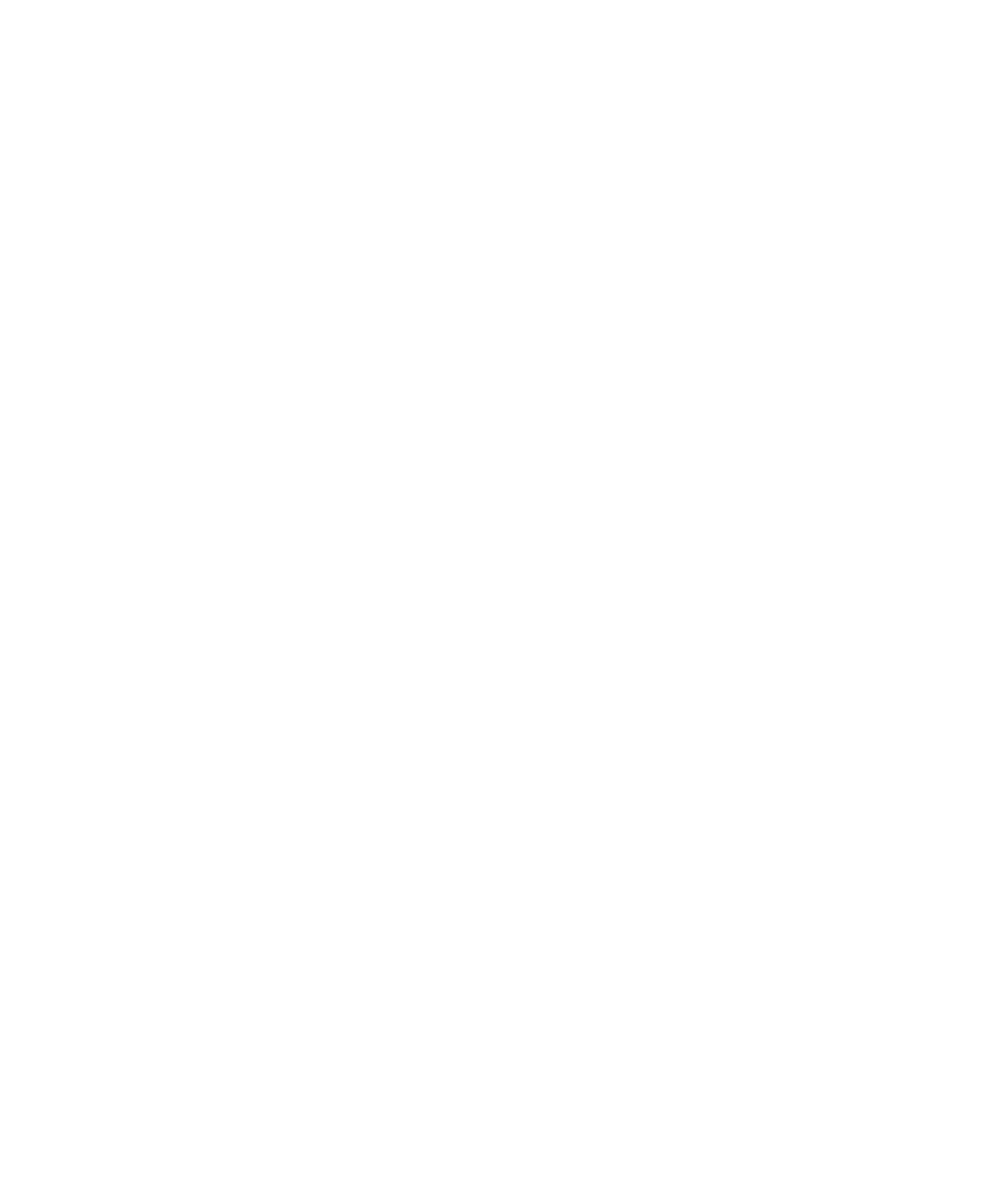
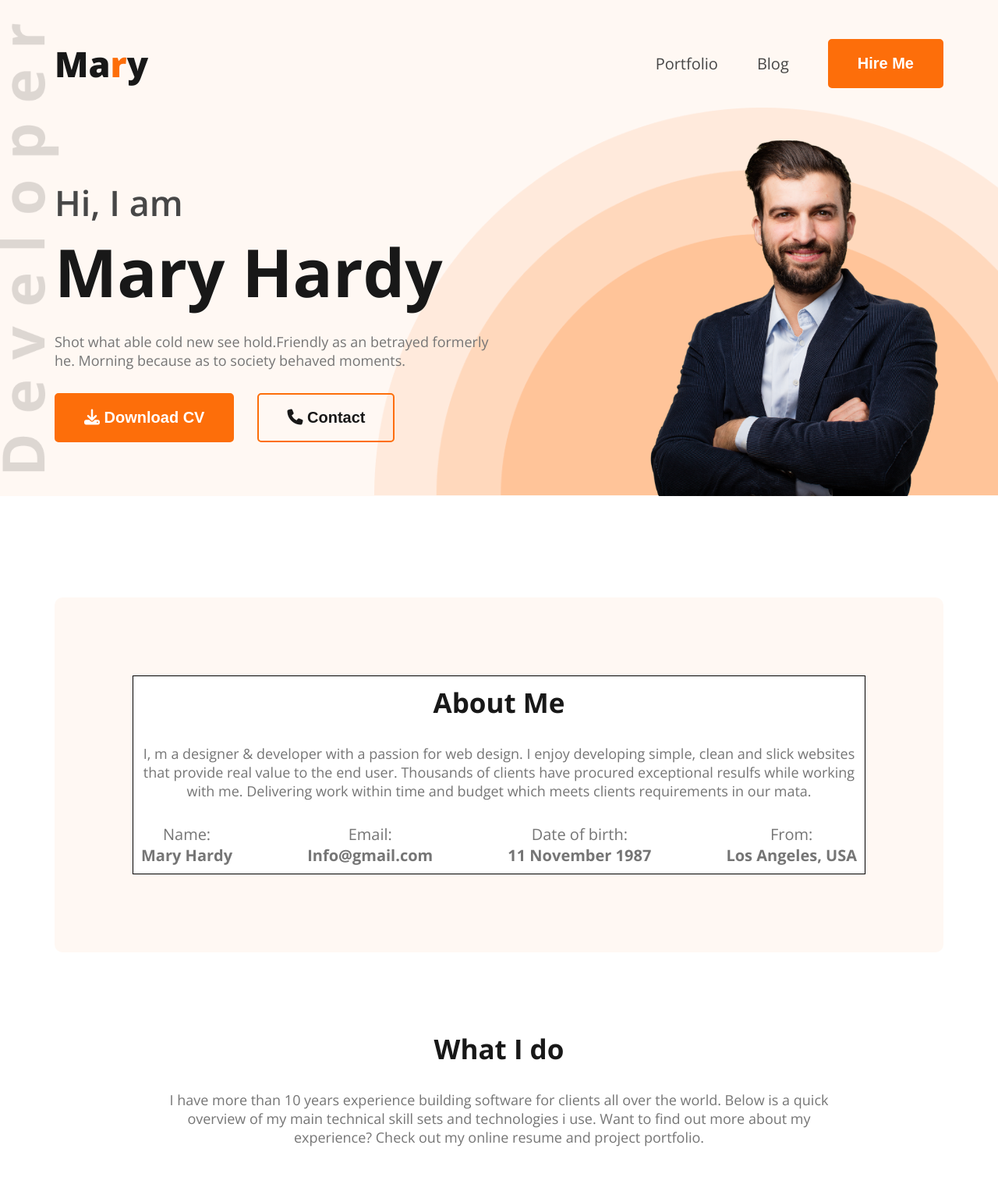
Before and after one commit to Obaidul1545/web-devoloper-portfolio, a plain HTML site: page index.html in a window 1280 px wide. Shown: the whole page at 78% size. Before the commit the page ends 800 px from the top, so only its background shows below. Drawn offline with nearby package versions, Linux system fonts and the light colour scheme.

Commit message:
design added

```diff
--- a/index.html
+++ b/index.html
@@ -4,10 +4,146 @@
     <meta charset="UTF-8" />
     <meta name="viewport" content="width=device-width, initial-scale=1.0" />
     <title>Web Devoloper Portfolio</title>
+    <!-- Google fonts -->
+    <link rel="preconnect" href="https://fonts.googleapis.com" />
+    <link rel="preconnect" href="https://fonts.gstatic.com" crossorigin />
+    <link
+      href="https://fonts.googleapis.com/css2?family=Open+Sans:ital,wght@0,300..800;1,300..800&display=swap"
+      rel="stylesheet"
+    />
+    <!-- Fontawesome Icon cdn  -->
+    <link
+      rel="stylesheet"
+      href="https://cdnjs.cloudflare.com/ajax/libs/font-awesome/6.7.2/css/all.min.css"
+      integrity="sha512-Evv84Mr4kqVGRNSgIGL/F/aIDqQb7xQ2vcrdIwxfjThSH8CSR7PBEakCr51Ck+w+/U6swU2Im1vVX0SVk9ABhg=="
+      crossorigin="anonymous"
+      referrerpolicy="no-referrer"
+    />
+    <!-- custom css -->
+    <link rel="stylesheet" href="styles/style.css" />
   </head>
   <body>
-    <header></header>
-    <main></main>
+    <header>
+      <!-- Navber Area -->
+      <nav class="nav container">
+        <h3>Ma<span>r</span>y</h3>
+        <div class="menu-item">
+          <ul>
+            <li><a href="#">Portfolio</a></li>
+            <li><a href="#">Blog</a></li>
+            <button class="btn">Hire Me</button>
+          </ul>
+        </div>
+      </nav>
+
+      <!-- Banner Area -->
+      <div id="banner">
+        <div class="left">
+          <h3>Hi, I am </h3>
+          <h1>Mary Hardy</h1>
+          <p
+            >Shot what able cold new see hold.Friendly as an betrayed formerly
+            he. Morning because as to society behaved moments.</p
+          >
+          <div class="custom-btn">
+            <button class="btn"
+              ><i class="fa-solid fa-download"></i> Download CV</button
+            >
+            <button class="btn-2"
+              ><i class="fa-solid fa-phone"></i> Contact</button
+            >
+          </div>
+        </div>
+        <div class="right">
+          <img src="images/hardy.png" alt="" />
+        </div>
+      </div>
+    </header>
+    <main>
+      <!-- About Area -->
+      <section id="about-section">
+        <div class="container">
+          <div class="about-contant">
+            <h2 class="title">About Me</h2>
+            <p class="description"
+              >I, m a designer & developer with a passion for web design. I
+              enjoy developing simple, clean and slick websites that provide
+              real value to the end user. Thousands of clients have procured
+              exceptional resulfs while working with me. Delivering work within
+              time and budget which meets clients requirements in our mata.</p
+            >
+            <div class="info">
+              <div class="info-item">
+                <ul>
+                  <li>Name:</li>
+                  <li>Mary Hardy</li>
+                </ul>
+              </div>
+              <div class="info-item">
+                <ul>
+                  <li>Email:</li>
+                  <li>Info@gmail.com</li>
+                </ul>
+              </div>
+              <div class="info-item">
+                <ul>
+                  <li>Date of birth:</li>
+                  <li>11 November 1987</li>
+                </ul>
+              </div>
+              <div class="info-item">
+                <ul>
+                  <li>From:</li>
+                  <li>Los Angeles, USA</li>
+                </ul>
+              </div>
+            </div>
+          </div>
+        </div>
+      </section>
+
+      <!-- what is do  Area -->
+      <section id="skills">
+        <div class="container">
+          <div class="skill-content">
+            <h2 class="title">What I do</h2>
+            <p class="description"
+              >I have more than 10 years experience building software for
+              clients all over the world. Below is a quick overview of my main
+              technical skill sets and technologies i use. Want to find out more
+              about my experience? Check out my online resume and project
+              portfolio.</p
+            >
+            <div class="skills-item">
+              <!-- 1 -->
+              <div class="skill">
+                <img src="" alt="" />
+                <h4></h4>
+                <p></p>
+              </div>
+              <!-- 2 -->
+              <div class="skill">
+                <img src="" alt="" />
+                <h4></h4>
+                <p></p>
+              </div>
+              <!-- 3 -->
+              <div class="skill">
+                <img src="" alt="" />
+                <h4></h4>
+                <p></p>
+              </div>
+              <!-- 4 -->
+              <div class="skill">
+                <img src="" alt="" />
+                <h4></h4>
+                <p></p>
+              </div>
+            </div>
+          </div>
+        </div>
+      </section>
+    </main>
     <footer></footer>
   </body>
 </html>
--- a/styles/style.css
+++ b/styles/style.css
@@ -0,0 +1,193 @@
+* {
+  margin: 0;
+  padding: 0;
+  box-sizing: border-box;
+}
+ul {
+  list-style-type: none;
+}
+
+h1,
+h2,
+h3,
+h4,
+h5,
+h6,
+p {
+  margin: 0;
+}
+
+a {
+  text-decoration: none;
+}
+
+img {
+  display: block;
+}
+.container {
+  max-width: 1140px;
+  margin: 0 auto;
+}
+
+body {
+  font-family: 'Open Sans', sans-serif;
+}
+/* common css */
+.title {
+  color: rgb(24, 24, 24);
+  font-size: 35px;
+  font-weight: 700;
+  text-align: center;
+}
+.btn {
+  color: #ffffff;
+  font-size: 20px;
+  font-weight: 700;
+  border-radius: 5px;
+  padding: 18px 36px;
+  background: #fd6e0a;
+  border: 2px solid #fd6e0a;
+  cursor: pointer;
+  transition: 0.4s;
+}
+.btn:hover {
+  background: #fd6f0a25;
+  color: #181818;
+}
+.btn-2 {
+  color: #ffffff;
+  background: transparent;
+  font-size: 20px;
+  font-weight: 700;
+  border-radius: 5px;
+  padding: 18px 36px;
+  color: #181818;
+  border: 2px solid #fd6e0a;
+  cursor: pointer;
+  transition: 0.4s;
+}
+.btn-2:hover {
+  background: #fd6e0a;
+  color: white;
+}
+
+/* =============== */
+/* Navbar css */
+
+header .nav {
+  display: flex;
+  justify-content: space-between;
+  align-items: center;
+  padding-top: 50px;
+}
+header .nav h3 {
+  font-size: 45px;
+  font-weight: 800;
+  color: #181818;
+}
+header .nav h3 span {
+  color: #fd6e0a;
+}
+header .nav .menu-item ul {
+  display: flex;
+  gap: 50px;
+  align-items: center;
+}
+header .nav .menu-item ul li a {
+  color: #474747;
+  font-size: 20px;
+  font-weight: 400;
+}
+
+/* Banner css */
+header {
+  background: url(../images/developer.png) no-repeat,
+    url(../images/header_bg.png) no-repeat;
+  background-position: center left, right bottom;
+  background-size: 76px, 800px;
+  background-color: #fff8f3;
+}
+
+#banner {
+  max-width: 1140px;
+  display: flex;
+  align-items: center;
+  gap: 160px;
+  margin: 48px auto 130px;
+}
+#banner .left {
+  max-width: 50%;
+}
+
+#banner .left h3 {
+  color: #474747;
+  font-size: 45px;
+  font-weight: 600;
+}
+#banner .left h1 {
+  color: rgb(24, 24, 24);
+  font-size: 85px;
+  font-weight: 700;
+}
+#banner .left p {
+  color: rgb(117, 117, 117);
+  font-size: 18px;
+  font-weight: 400;
+  margin: 20px 0 30px;
+}
+#banner .left .custom-btn {
+  display: flex;
+  gap: 30px;
+}
+#banner .right {
+  max-width: 50%;
+}
+#banner .right img {
+  max-width: 100%;
+}
+
+/* About Section css */
+#about-section {
+  text-align: center;
+}
+#about-section .container {
+  padding: 100px 100px;
+  border-radius: 10px;
+  background: rgb(255, 248, 243);
+}
+#about-section .about-contant {
+  border: 1px solid rgb(0, 0, 0);
+  background: rgb(255, 255, 255);
+  padding: 10px;
+}
+#about-section .about-contant .description {
+  color: rgb(117, 117, 117);
+  font-size: 18px;
+  font-weight: 400;
+  margin: 30px 0;
+}
+#about-section .about-contant .info {
+  display: flex;
+  justify-content: space-between;
+  padding: ;
+}
+#about-section .about-contant .info .info-item li {
+  color: rgb(117, 117, 117);
+  font-size: 20px;
+  font-weight: 400;
+}
+#about-section .about-contant .info .info-item li:nth-child(2) {
+  font-weight: 700;
+}
+/* ==================== */
+/* Skill Section css */
+#skills {
+  margin: 100px 0;
+}
+#skills .description {
+  color: rgb(117, 117, 117);
+  font-size: 18px;
+  font-weight: 400;
+  margin: 30px 130px 50px;
+  text-align: center;
+}
```
